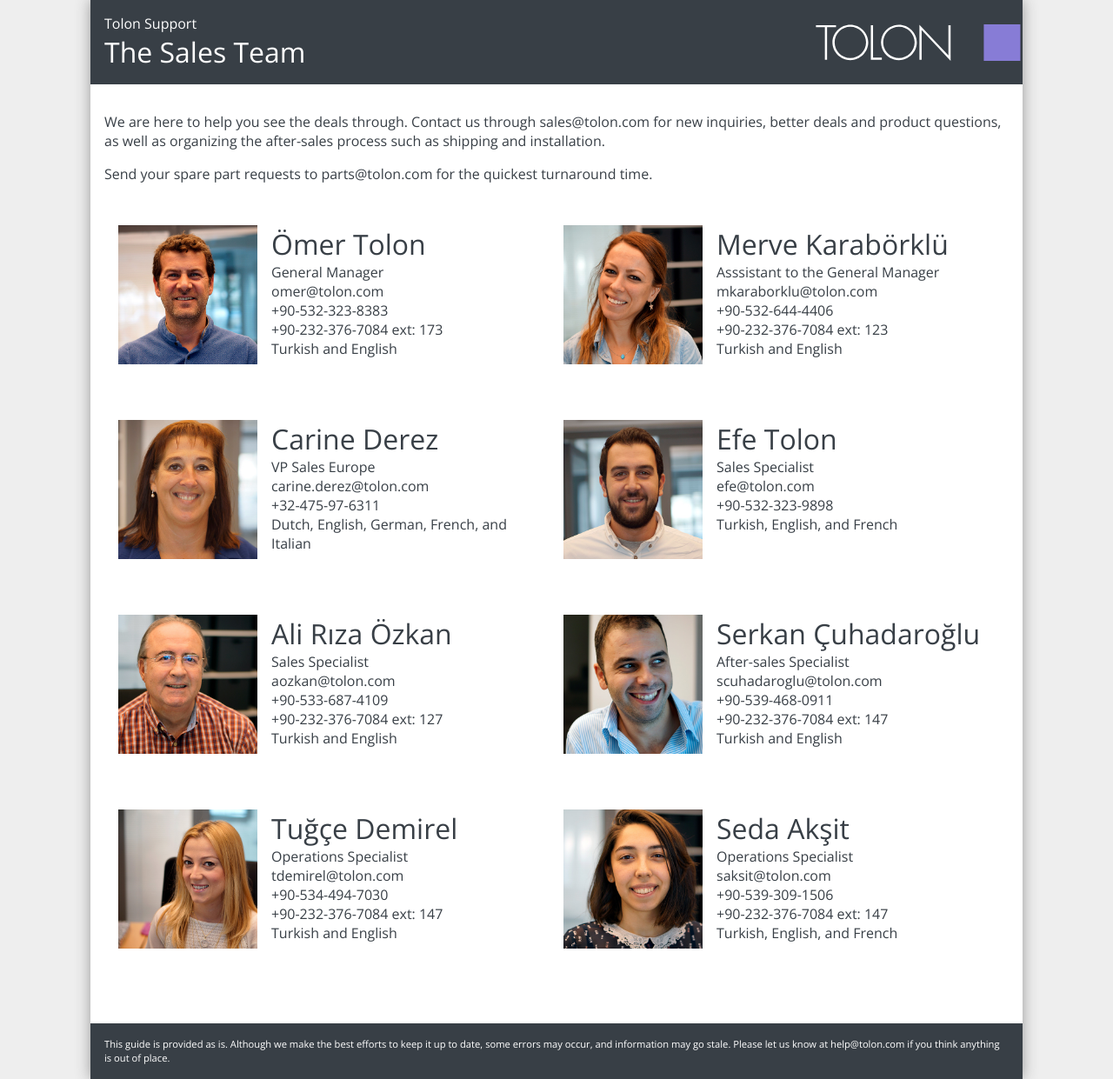
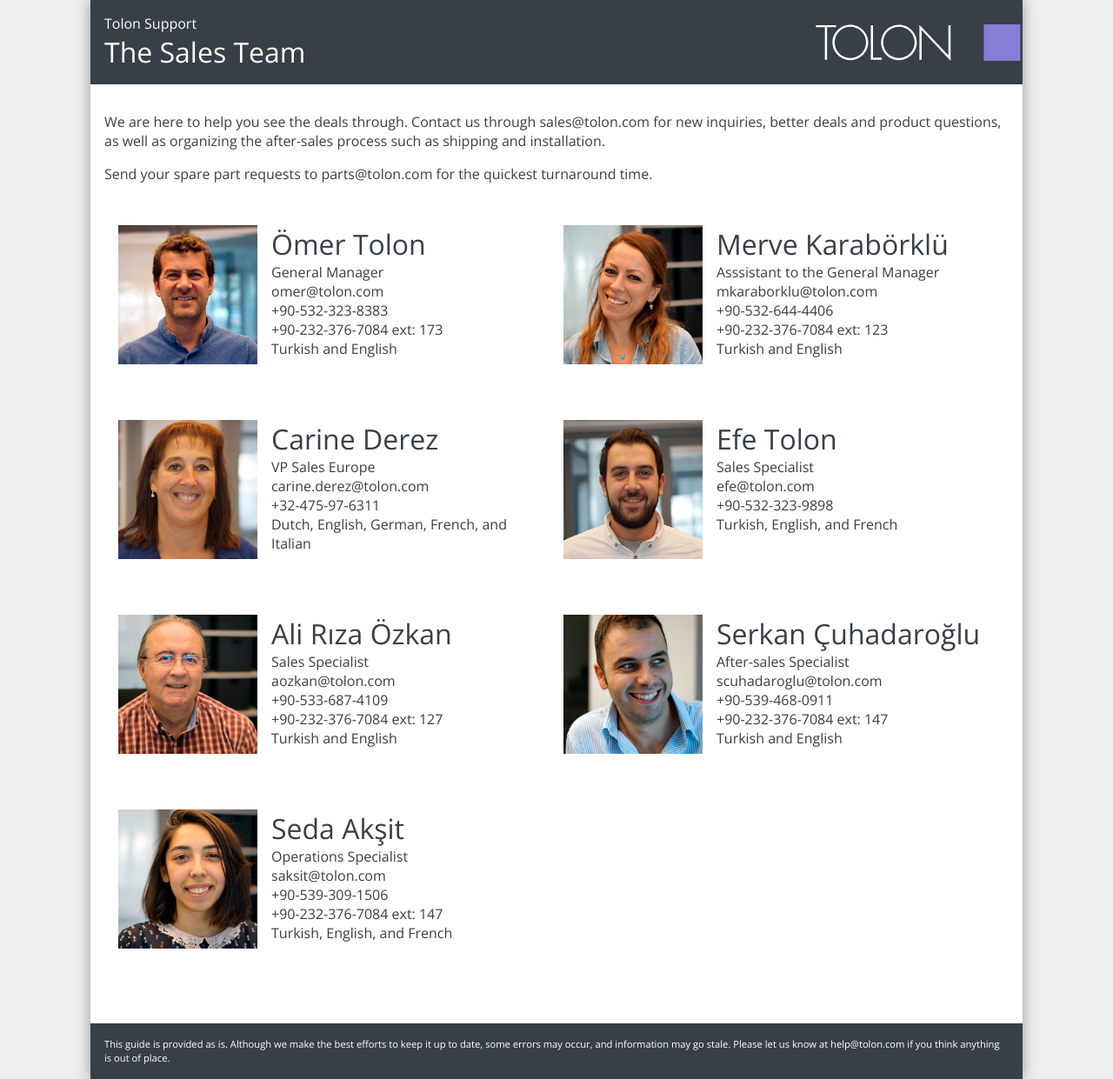
Before and after one commit to tolon-global/support.tolon.com, a Jekyll site: the page built from contacts/sales/index.md, in a window 1280 px wide. Shown: the whole page at 87% size. Built offline with Jekyll 4.4.1, drawn with Linux system fonts in a browser that asks for light colours.

Commit message:
Tuğçe Demirel removed
She resigned

```diff
--- a/_data/contacts.yml
+++ b/_data/contacts.yml
@@ -43,12 +43,6 @@
         - en
         - fr
 
-tdemirel:
-    name: Tuğçe Demirel
-    title: Operations Specialist
-    mobile: +90-534-494-7030
-    ext: 147
-
 saksit:
     name: Seda Akşit
     title: Operations Specialist
--- a/_data/teams.yml
+++ b/_data/teams.yml
@@ -12,7 +12,6 @@
     - efe
     - aozkan
     - scuhadaroglu
-    - tdemirel
     - saksit
 
 tech:
```
Also changed, not shown: contacts/photos/tdemirel.jpg (deleted).
